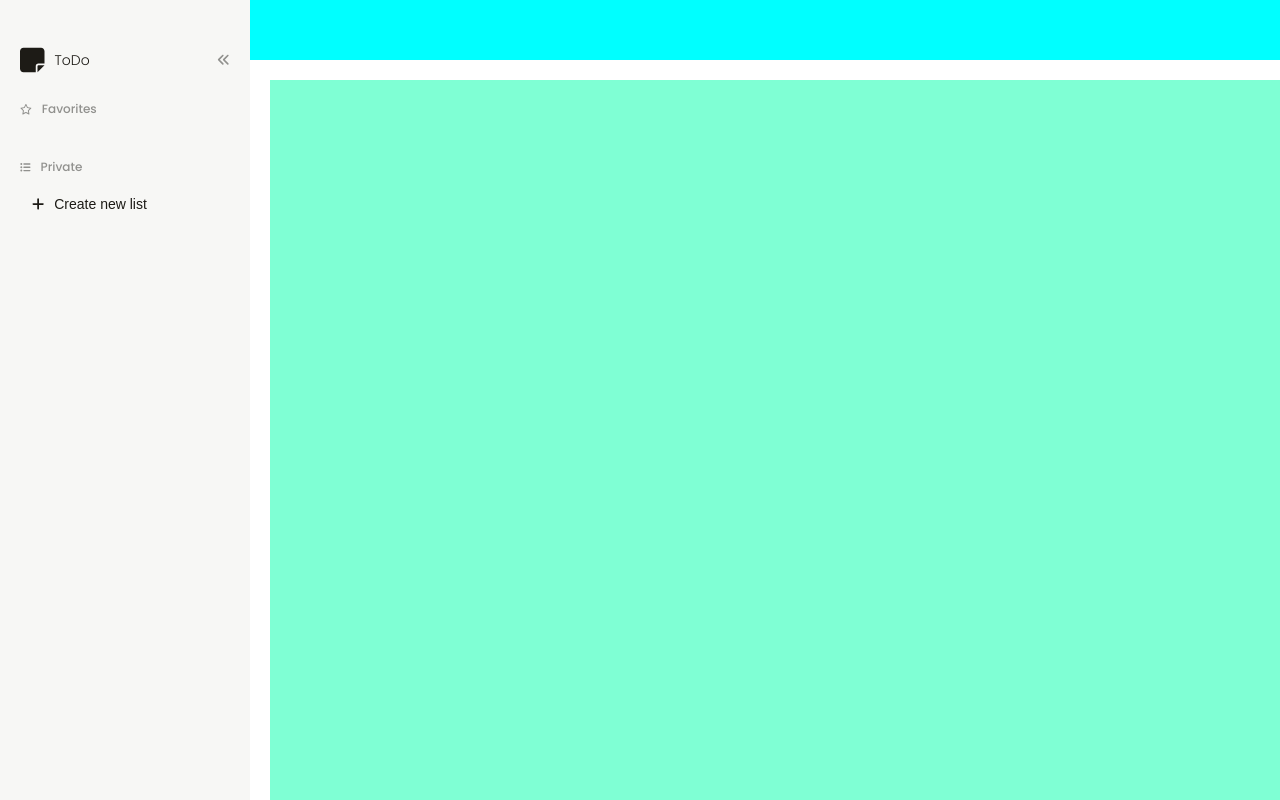
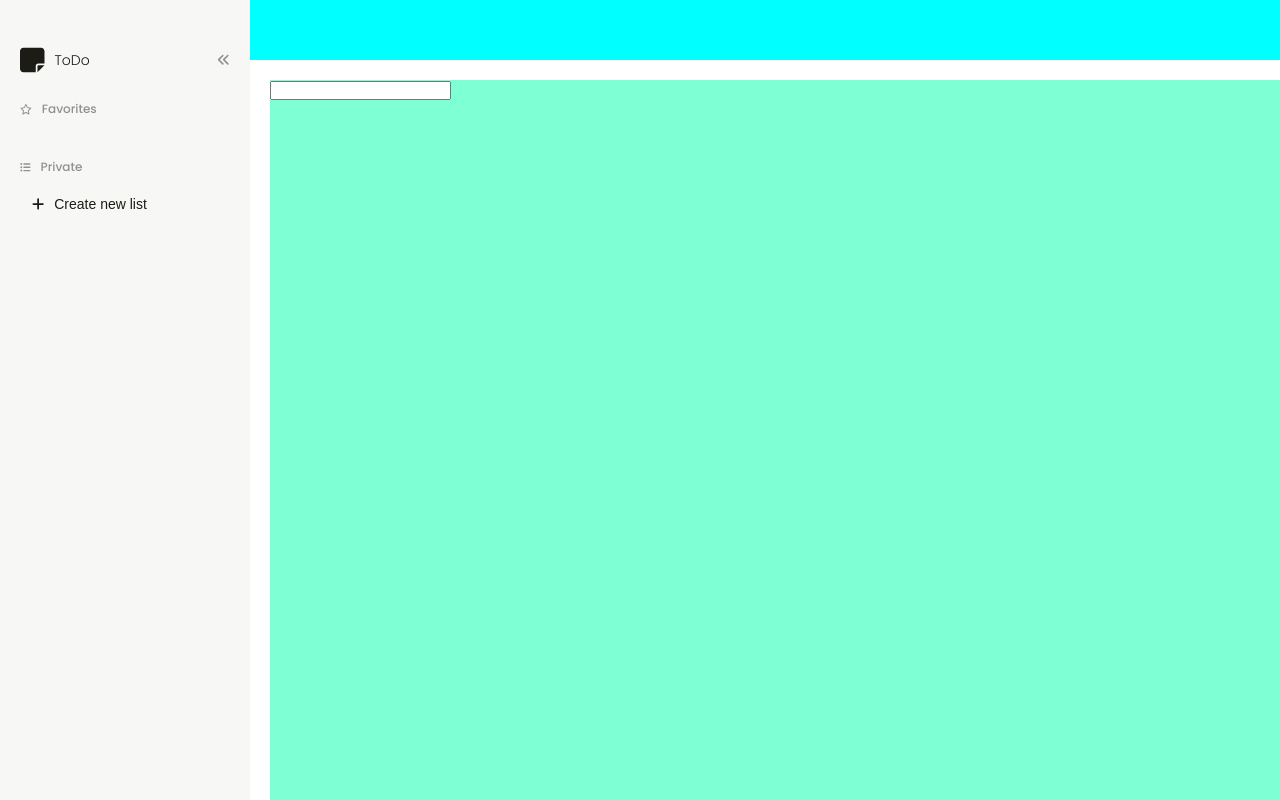
Before and after one commit to FemputerTech/TaskManager, a React (Create React App) app: page / in a window 1280 px wide. Built offline with nearby package versions, Linux system fonts and the light colour scheme.

Commit message:
added a dashboard component

```diff
--- a/src/App.js
+++ b/src/App.js
@@ -1,11 +1,12 @@
 import React, { useState } from "react";
 import Sidebar from "./components/Sidebar/Sidebar";
+import Dashboard from "./components/Dashboard/Dashboard";
 import { Helmet } from "react-helmet";
 import "./App.css";
 
 function App() {
   const [isSidebarCollapsed, setIsSidebarCollapsed] = useState(false);
-  const [activeList, setActiveList] = useState(null);
+  const [activeList, setActiveList] = useState("");
 
   const toggleSidebar = () => {
     setIsSidebarCollapsed(!isSidebarCollapsed);
@@ -24,8 +25,11 @@ function App() {
         isCollapsed={isSidebarCollapsed}
         toggleSidebar={toggleSidebar}
         setActiveList={setActiveList}
+        activeList={activeList}
       />
-      <main>{activeList}</main>
+      <main>
+        <Dashboard list={activeList} />
+      </main>
     </div>
   );
 }
--- /dev/null
+++ b/src/components/Dashboard/Dashboard.js
@@ -0,0 +1,12 @@
+import React from "react";
+import "../../styles/Dashboard/Dashboard.css";
+
+function Dashboard({ list }) {
+  return (
+    <div className="dashboard">
+      <input class="dashboard-title" type="text" value={list.title}></input>
+    </div>
+  );
+}
+
+export default Dashboard;
--- /dev/null
+++ b/src/styles/Dashboard/Dashboard.css
@@ -0,0 +1 @@
+/* ****************** Dashboard ****************** */
```
